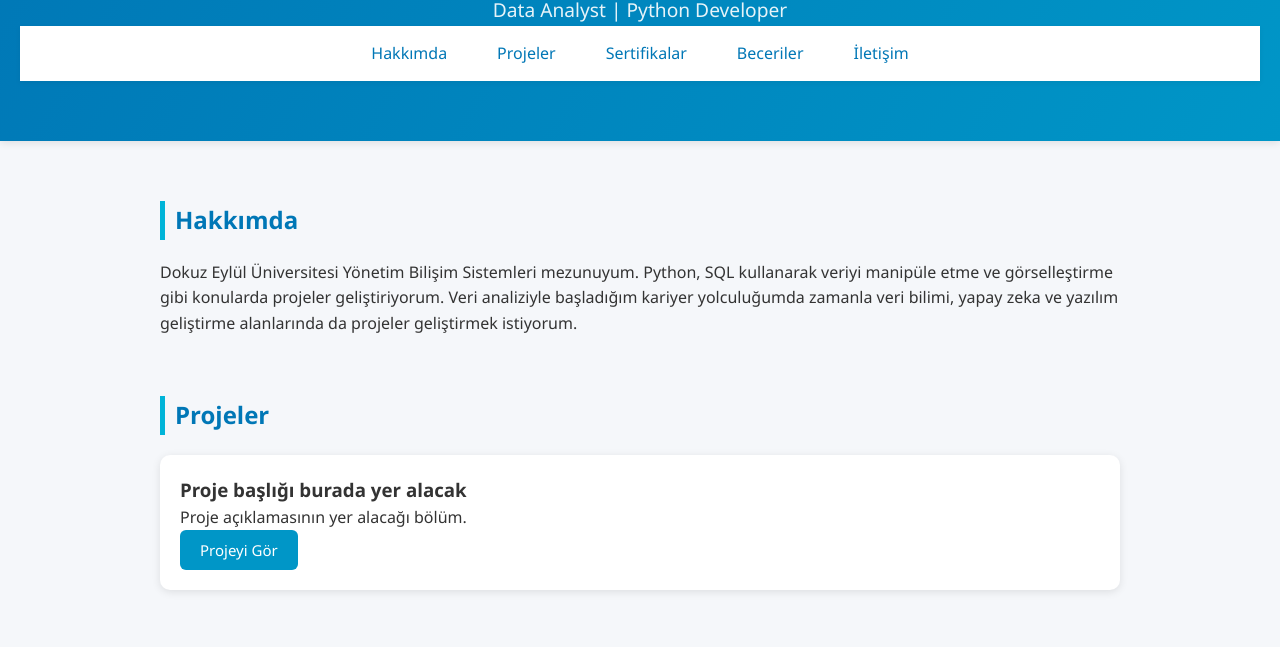
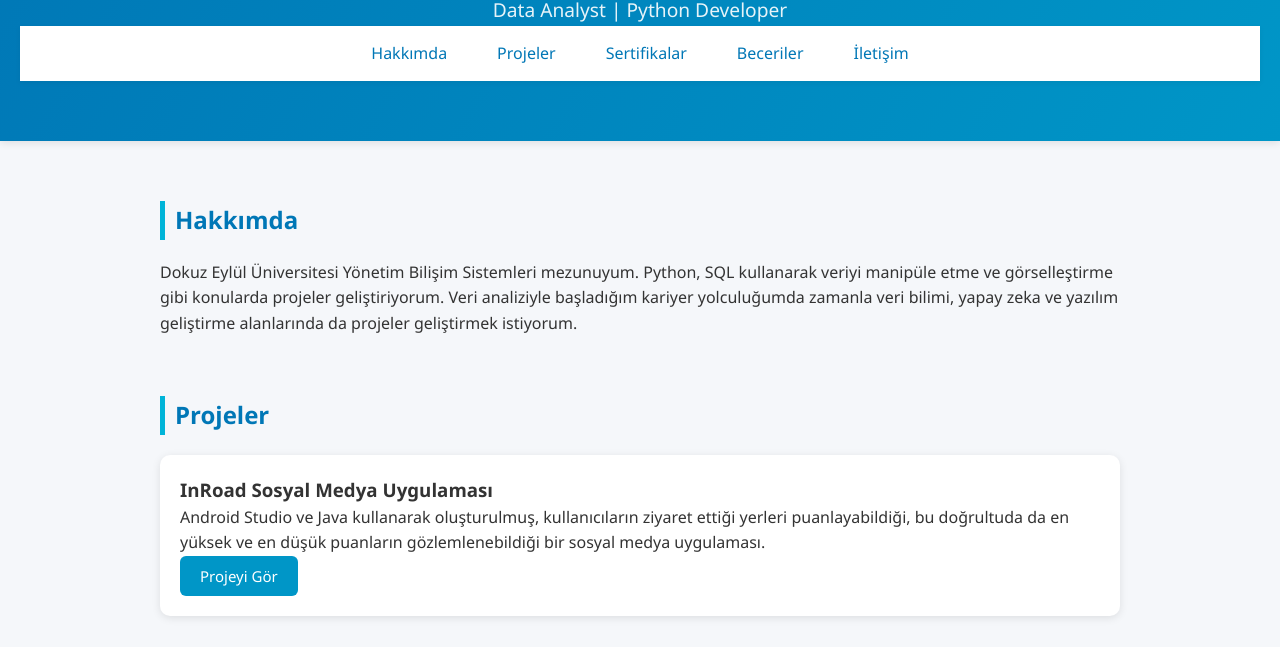
Before and after one commit to emirhanerdemm/my_portfolio, a plain HTML site: page index.html in a window 1280 px wide. Shown: the part 139-786 px from the top of the page. Drawn offline with Linux system fonts and the light colour scheme.

Commit message:
Düzenlemeler eklendi.

```diff
--- a/index.html
+++ b/index.html
@@ -30,9 +30,11 @@
   <section id="projects" class="section">
     <h2>Projeler</h2>
     <div class="card">
-      <h3>Proje başlığı burada yer alacak</h3>
-      <p>Proje açıklamasının yer alacağı bölüm.</p>
-      <button class="btn show-project" data-images="img/123.png,img/project-2-2.png">
+      <h3>InRoad Sosyal Medya Uygulaması</h3>
+      <p>Android Studio ve Java kullanarak oluşturulmuş, kullanıcıların ziyaret ettiği yerleri puanlayabildiği, bu doğrultuda da en yüksek
+        ve en düşük puanların gözlemlenebildiği bir sosyal medya uygulaması.
+      </p>
+      <button class="btn show-project" data-images="img/Project1.png">
         Projeyi Gör
       </button>
     </div>
```
Also changed, not shown: img/123.png (deleted), img/Project1.png (added), img/project-2-2.png (deleted).
